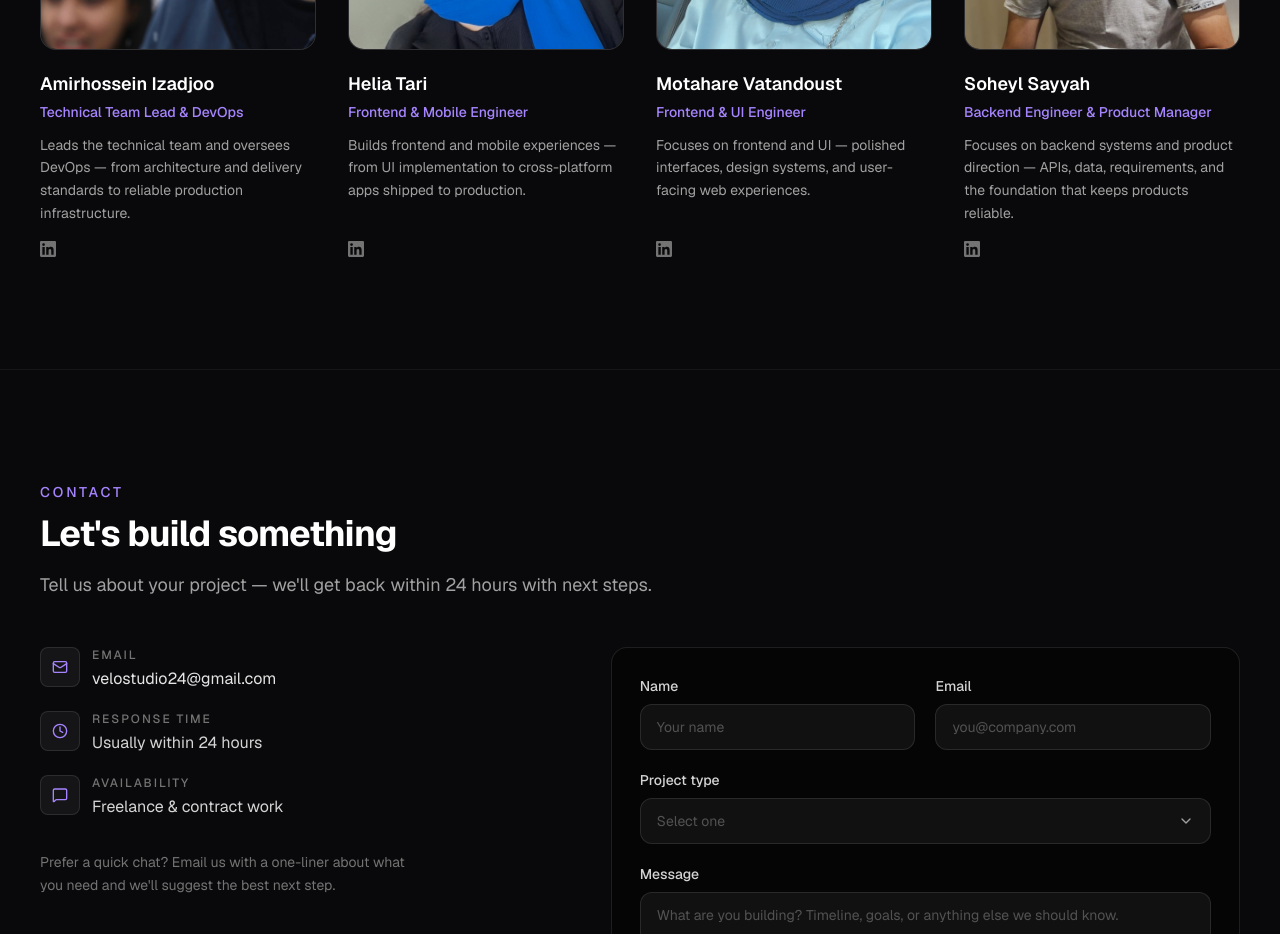
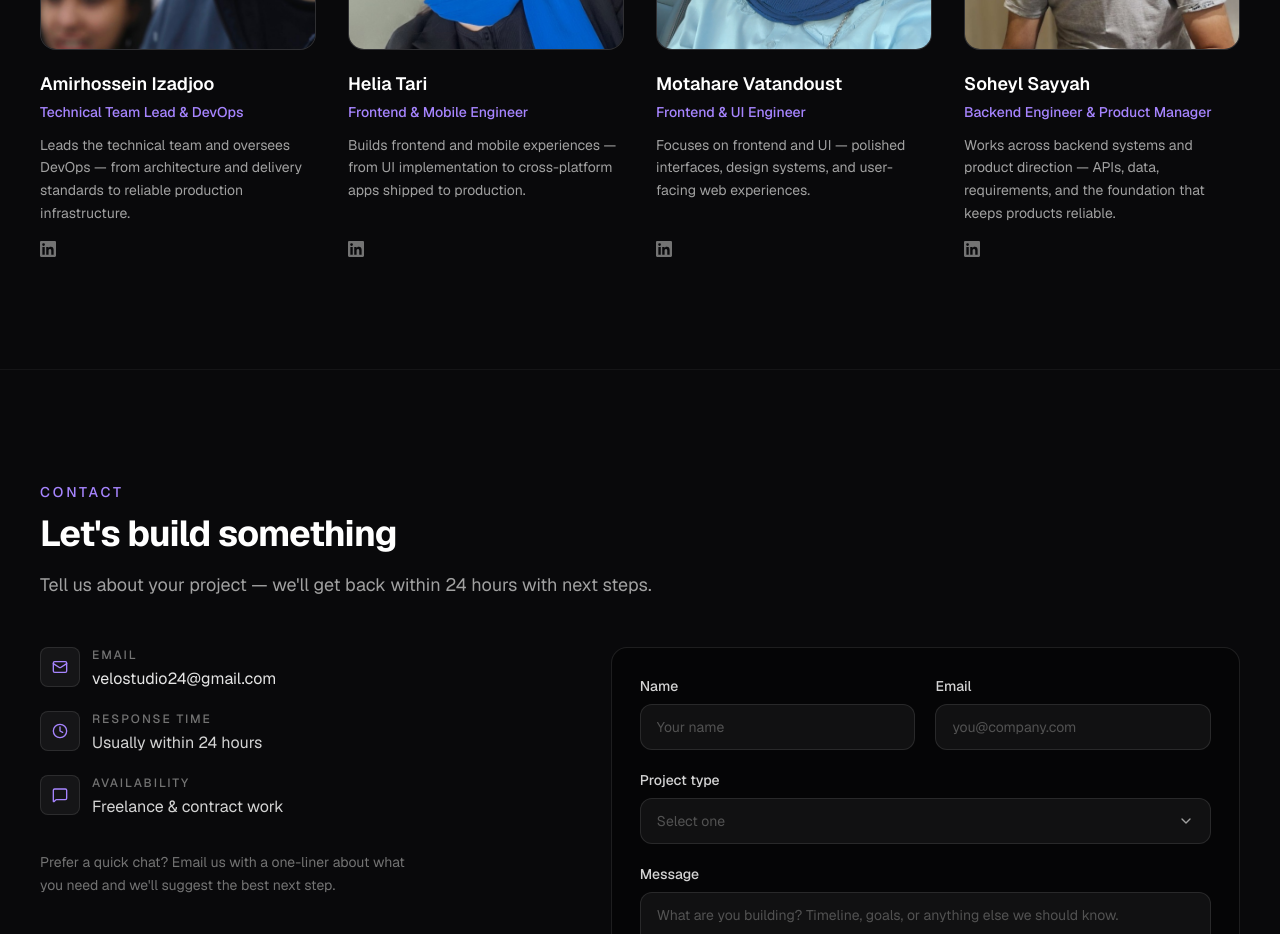
Before and after one commit to motahare-vatandoust/development-team-landing, a Next.js app: page / in a window 1280 px wide. Shown: the part 5380-6314 px from the top of the page. Built offline with nearby package versions, Linux system fonts and the light colour scheme.

Commit message:
Update bio for team member 'Soheyl Sayyah' in TeamSection component for improved clarity and accuracy.

```diff
--- a/src/components/team-section.tsx
+++ b/src/components/team-section.tsx
@@ -61,7 +61,7 @@ const members: TeamMember[] = [
   {
     name: 'Soheyl Sayyah',
     role: 'Backend Engineer & Product Manager',
-    bio: 'Focuses on backend systems and product direction — APIs, data, requirements, and the foundation that keeps products reliable.',
+    bio: 'Works across backend systems and product direction — APIs, data, requirements, and the foundation that keeps products reliable.',
     image: '/assets/images/soheyl.jpg',
     links: {
       linkedin: 'https://www.linkedin.com/in/soheylsayyah/',
```
